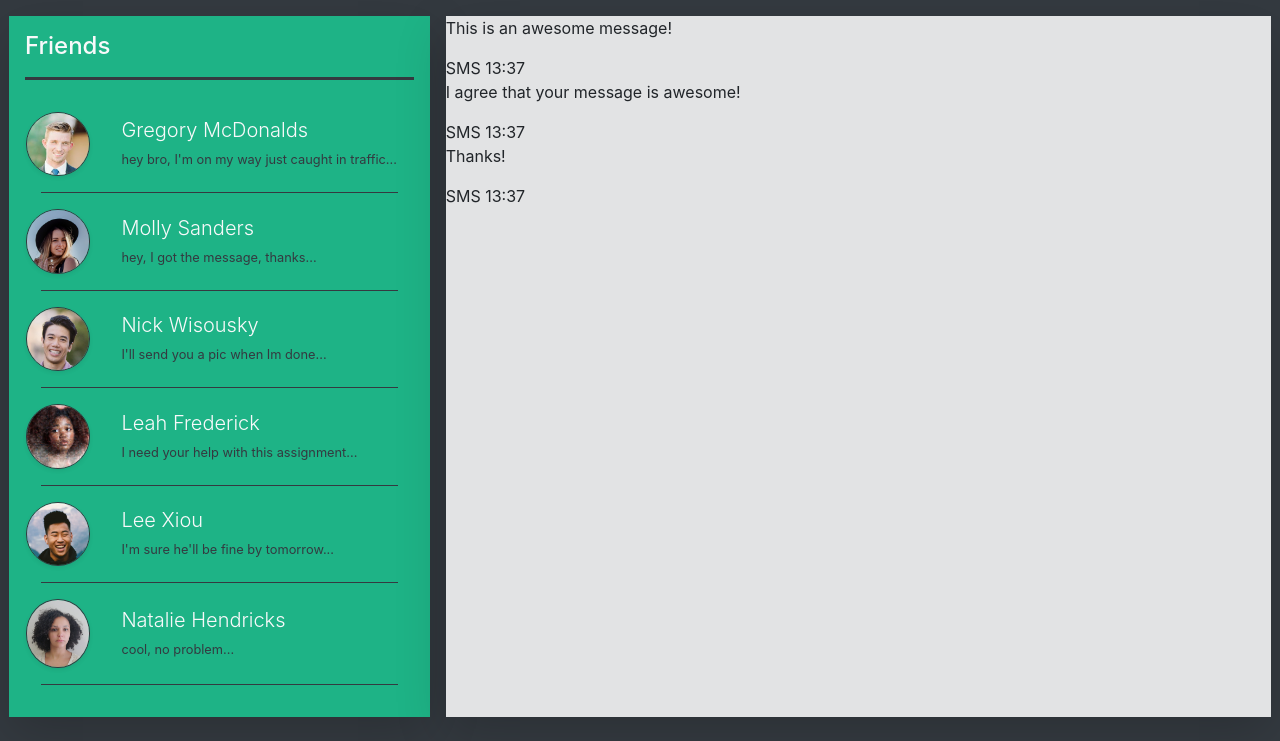
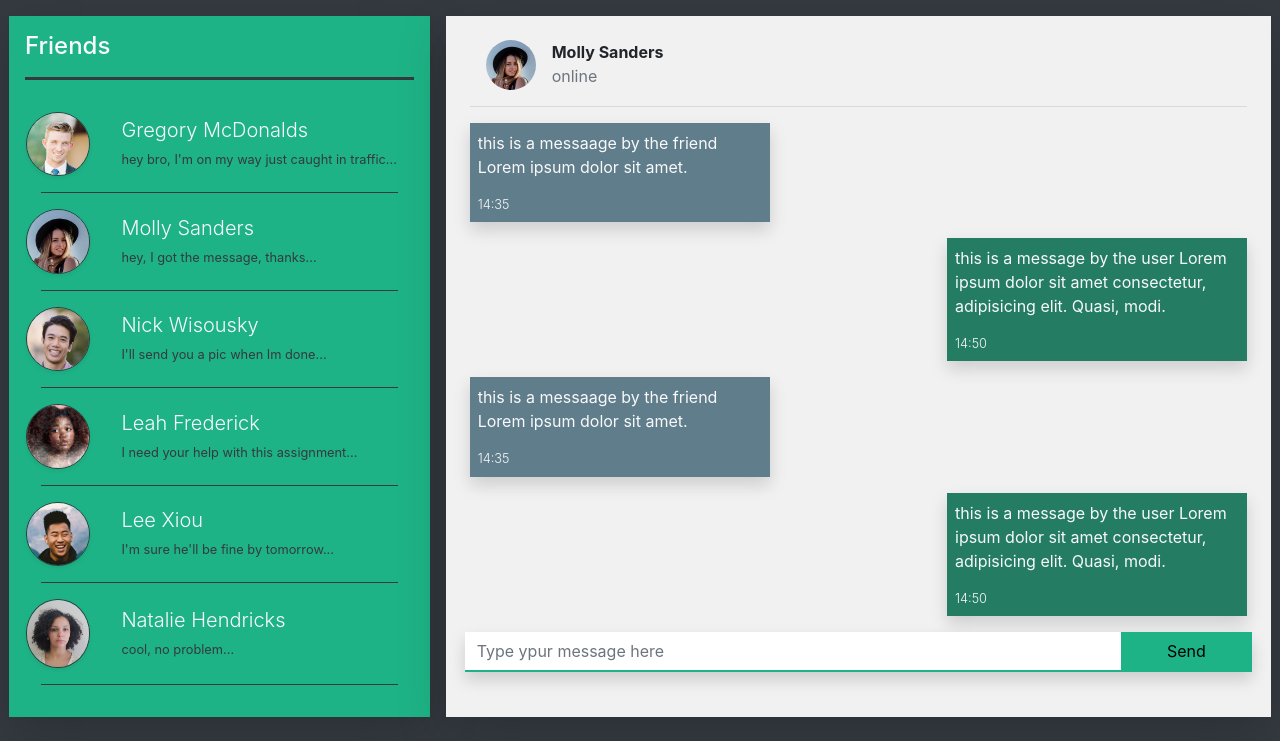
Before and after one commit to simphiwe-nkabinde/Social-Media-App-Project, a plain HTML site: page index.html in a window 1280 px wide. Shown: the part 74-815 px from the top of the page. Drawn offline with nearby package versions, Linux system fonts and the light colour scheme.

Commit message:
created messaging pannel and a message input form

```diff
--- a/index.html
+++ b/index.html
@@ -9,19 +9,6 @@
     <link rel="stylesheet" href="https://cdn.jsdelivr.net/npm/bootstrap@4.5.3/dist/css/bootstrap.min.css" integrity="sha384-TX8t27EcRE3e/ihU7zmQxVncDAy5uIKz4rEkgIXeMed4M0jlfIDPvg6uqKI2xXr2" crossorigin="anonymous">
     <link rel="stylesheet" href="styles/styles.css">
     <title>social</title>
-    <style>
-      .bg-teal {
-        background-color: #1eb386;
-      }
-      .hr-border {
-        border-top: #343a40 1.5px solid;
-        margin: 0;
-      }
-      #user-img {
-        width: 50px;
-        height: 50px;
-      }
-    </style>
   </head>
   <body>
 
@@ -122,27 +109,53 @@
 
           </ul>
         </div>
-        <!-- chats section -->
-        <div class="col ml-3 shadow-lg" style="background-color: #e2e3e4;">
-          <div class="row">
-              <div class="message-friend">
-                  <p class="message-content">This is an awesome message!</p>
-                  <div class="message-timestamp-left">SMS 13:37</div>
+        <!-- messages panel -->
+        <div class="col ml-3 shadow-lg p-4" style="background-color: #f1f1f1;">
+          <!-- contact profile -->
+          <div class="d-flex">
+            <img src="/img/pp2.jpg" alt="user" class="rounded-circle mx-3" id="user-img">
+              <div>
+                <p class="font-weight-bold m-0">Molly Sanders</p>
+                <p class="m-0 text-muted">online</p>
               </div>
           </div>
-          <div class="row">
-              <div class="message-user">
-                  <p class="message-content">I agree that your message is awesome!</p>
-                  <div class="message-timestamp-right">SMS 13:37</div>
+          <hr>
+
+          <!-- messages -->
+          <div id="message-panel">
+            <!-- message1 -->
+            <div class="message-friend mt-3 text-light p-2 shadow">
+              <p class="message-content">this is a messaage by the friend Lorem ipsum dolor sit amet.</p>
+              <p class="message-time-stamp m-0 font-weight-light small">14:35</p>
+            </div>
+            <!-- message2 -->
+            <div class="message-user text-light mt-3 p-2 ml-auto shadow">
+              <p class="message-content">this is a message by the user Lorem ipsum dolor sit amet consectetur, adipisicing elit. Quasi, modi.</p>
+              <p class="message-time-stamp m-0 font-weight-light small">14:50</p>
+            </div>
+            <div>
+              <!-- message1 -->
+              <div class="message-friend mt-3 text-light p-2 shadow">
+                <p class="message-content">this is a messaage by the friend Lorem ipsum dolor sit amet.</p>
+                <p class="message-time-stamp m-0 font-weight-light small">14:35</p>
+              </div>
+              <!-- message2 -->
+              <div class="message-user text-light mt-3 p-2 ml-auto shadow">
+                <p class="message-content">this is a message by the user Lorem ipsum dolor sit amet consectetur, adipisicing elit. Quasi, modi.</p>
+                <p class="message-time-stamp m-0 font-weight-light small">14:50</p>
               </div>
           </div>
-          <div class="row">
-              <div class="message     -friend">
-                  <p class="message-content">Thanks!</p>
-                  <div class="message-timestamp-left">SMS 13:37</div>
-              </div>
-          </div>
-          </div>
+
+          <!-- user message input -->
+          <form class="form-row mt-3 shadow" id="message-input">
+            <div class="col p-0">
+              <input class="form-control form-control border-0 rounded-0" type="text" placeholder="Type ypur message here" aria-label="Search">
+            </div>
+            <div class="col-2 p-0">
+              <button class="border-0 bg-teal" type="submit" id="message-send-btn">Send</button>
+            </div>
+
+          </form>
         </div>
       </div>
     </div>
--- a/styles/styles.css
+++ b/styles/styles.css
@@ -0,0 +1,38 @@
+
+.scroll {
+  overflow-y: scroll;
+  overflow-x: visible;
+}
+
+.bg-teal {
+    background-color: #1eb386;
+  }
+  .hr-border {
+    border-top: #343a40 1.5px solid;
+    margin: 0;
+  }
+  #user-img {
+    width: 50px;
+    height: 50px;
+  }
+
+/* messages panel */
+.message-friend {
+    width: 300px;
+    background-color: #607d8b;
+}
+.message-user {
+    width: 300px;
+    background-color: #247d62;
+}
+
+#message-input {
+  position: sticky;
+  bottom: 5px;
+  border-bottom: 2px #1eb386 solid;
+  margin-top: 100%;
+}
+#message-send-btn {
+  height: 100%;
+  width: 100%;
+}
```
Also changed, not shown: 1 other file.
